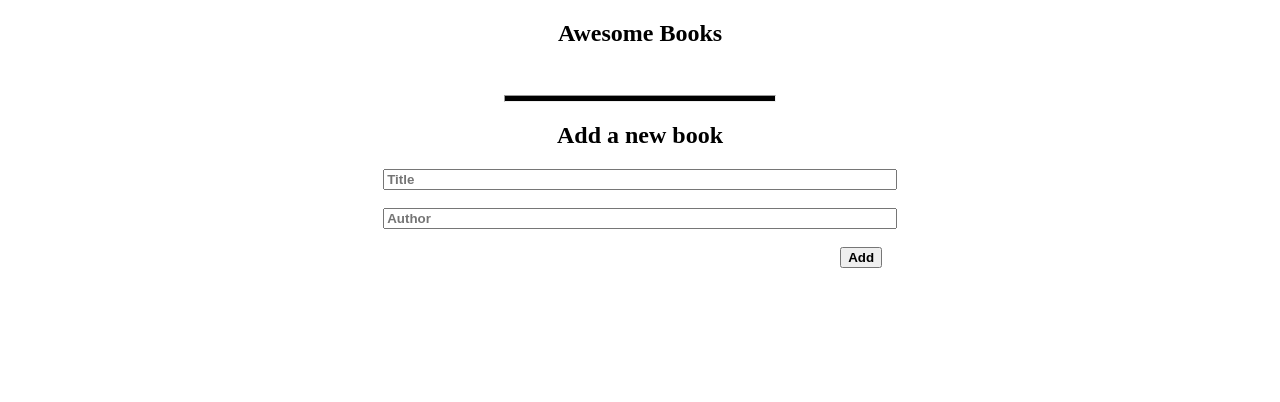
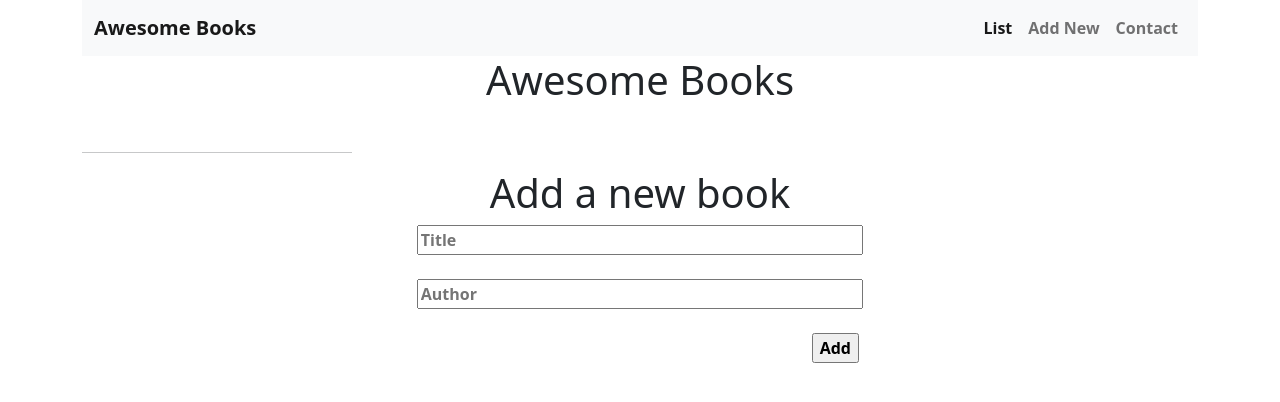
Before and after one commit to preciousakams/awesomebooksProject, a website: page index.html in a window 1280 px wide. Drawn offline with nearby package versions, Linux system fonts and the light colour scheme.

Commit message:
Added responsive navbar

```diff
--- a/index.html
+++ b/index.html
@@ -5,10 +5,32 @@
   <meta http-equiv="X-UA-Compatible" content="IE=edge">
   <meta name="viewport" content="width=device-width, initial-scale=1.0">
  <link rel="stylesheet" href="style.css">
+    <link href="https://cdn.jsdelivr.net/npm/bootstrap@5.1.3/dist/css/bootstrap.min.css" rel="stylesheet" integrity="sha384-1BmE4kWBq78iYhFldvKuhfTAU6auU8tT94WrHftjDbrCEXSU1oBoqyl2QvZ6jIW3" crossorigin="anonymous">
   <title>Document</title>
 </head>
 <body>
 <section class="container">
+    <nav class="navbar navbar-expand-lg navbar-light bg-light">
+        <div class="container-fluid">
+            <a class="navbar-brand" href="#">Awesome Books</a>
+            <button class="navbar-toggler" type="button" data-bs-toggle="collapse" data-bs-target="#navbarNav" aria-controls="navbarNav" aria-expanded="false" aria-label="Toggle navigation">
+                <span class="navbar-toggler-icon"></span>
+            </button>
+            <div class="collapse navbar-collapse" id="navbarNav">
+                <ul class="navbar-nav ms-auto">
+                    <li class="nav-item">
+                        <a class="nav-link active" aria-current="page" href="#">List</a>
+                    </li>
+                    <li class="nav-item">
+                        <a class="nav-link" href="#">Add New</a>
+                    </li>
+                    <li class="nav-item">
+                        <a class="nav-link" href="#">Contact</a>
+                    </li>
+                </ul>
+            </div>
+        </div>
+    </nav>
   <header>
         <h1>Awesome Books</h1>
   </header>
@@ -23,6 +45,7 @@
   </form>
 </div>
 </section>
+<script src="https://cdn.jsdelivr.net/npm/bootstrap@5.1.3/dist/js/bootstrap.bundle.min.js" integrity="sha384-ka7Sk0Gln4gmtz2MlQnikT1wXgYsOg+OMhuP+IlRH9sENBO0LRn5q+8nbTov4+1p" crossorigin="anonymous"></script>
 <script src="index.js"></script>
 </body>
 </html>
```
